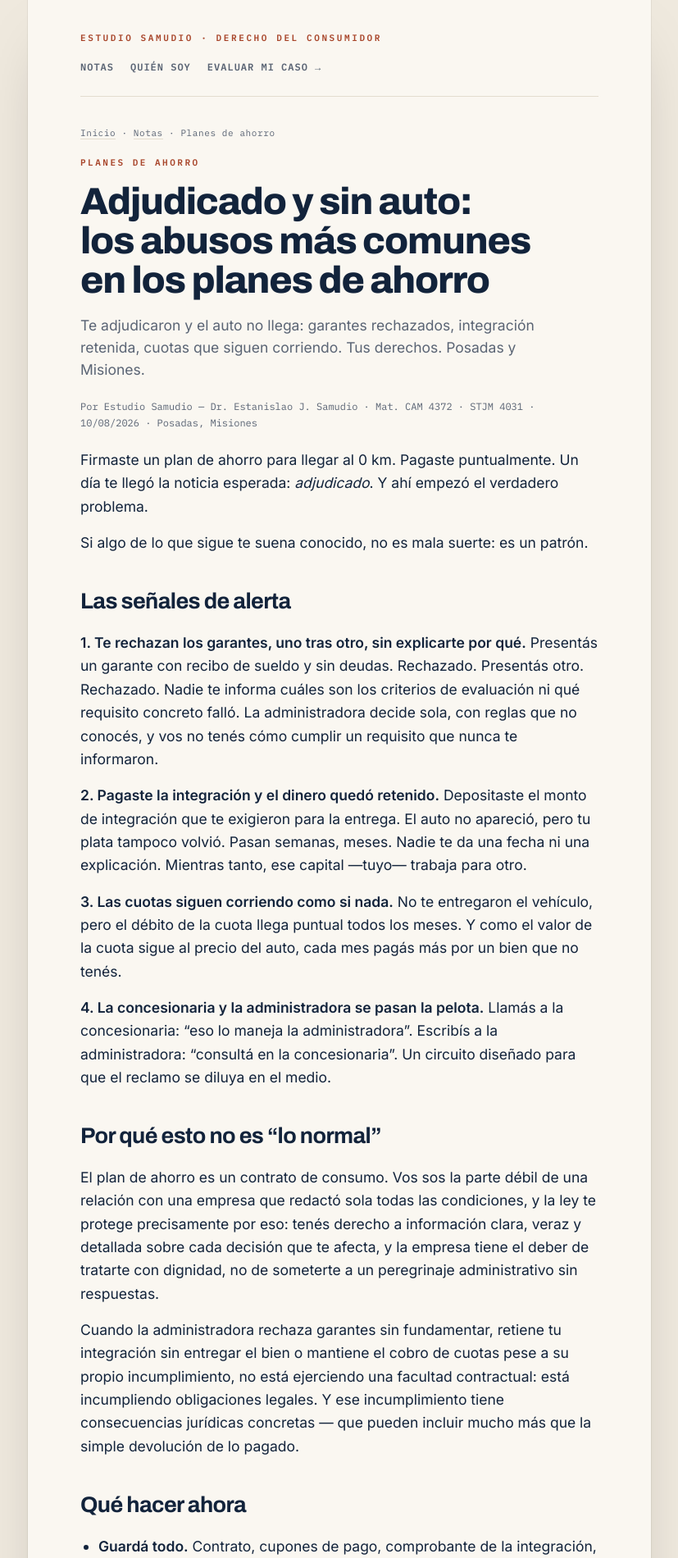
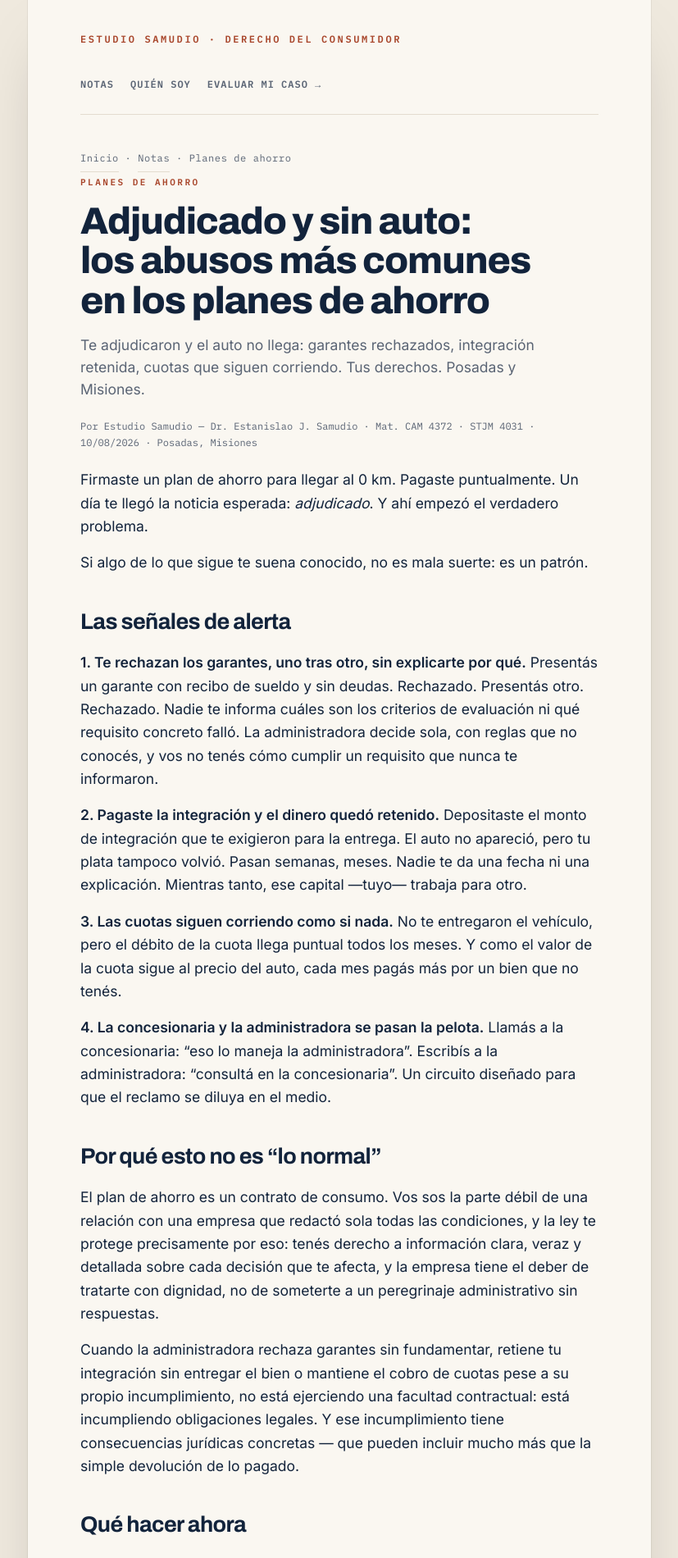
Before and after one commit to drejsamudio-hue/estudio-samudio-landing, a Jekyll site: the page built from _posts/2026-08-10-plan-ahorro-no-me-entregan-el-auto.md, in a window 1280 px wide. Shown: the top 1900 px of the page at 82% size, without its empty margins (226-1053 px from the left). Built offline with Jekyll 4.4.1, drawn with Linux system fonts in a browser that asks for light colours.

Commit message:
fix(a11y): objetivos táctiles de 24 px o más y pie con colores sólidos (--pie-texto)
Enlaces del pie, nav, breadcrumb, relacionadas y 'Leer primero las guías' pasan a tener área táctil por padding. El pie deja de usar opacity y toma el token --pie-texto.

Co-Authored-By: Claude Sonnet 5.5 <noreply@anthropic.com>

```diff
--- a/_layouts/default.html
+++ b/_layouts/default.html
@@ -65,6 +65,7 @@
     --papel:#FAF7F1; --papel2:#F2EDE3; --nieve:#FEFCF8;
     --tierra:#A8452A; --tierra-claro:#B44C2F; --tierra-oscuro:#8A3520; --tierra-suave:#F6E8E1;
     --tinta:#12233B; --tinta-70:#5A6474; --tinta-45:#5A6474;
+    --pie-texto:#A9B6C8;
     --linea:#E3DCCF; --linea-fuerte:#D2C8B6;
     --serif:"Archivo",system-ui,sans-serif;
     --sans:"Inter",-apple-system,BlinkMacSystemFont,"Segoe UI",Helvetica,Arial,sans-serif;
@@ -93,12 +94,12 @@
 
 <style>
   .masthead{display:flex;align-items:center;justify-content:space-between;gap:16px;flex-wrap:wrap;
-            padding-top:38px;padding-bottom:26px;border-bottom:1px solid var(--linea)}
-  .sello-mini{font-family:var(--mono);font-size:11px;letter-spacing:2.6px;text-transform:uppercase;
-              font-weight:600;color:var(--tierra);text-decoration:none}
+            padding-top:28px;padding-bottom:16px;border-bottom:1px solid var(--linea)}
+  .sello-mini{font-family:var(--mono);font-size:12px;letter-spacing:2.6px;text-transform:uppercase;
+              font-weight:600;color:var(--tierra);text-decoration:none;display:inline-block;padding:10px 0}
   nav.top{display:flex;gap:20px}
   nav.top a{font-family:var(--mono);font-size:12px;letter-spacing:1px;text-transform:uppercase;
-            color:var(--tinta-45);text-decoration:none;font-weight:600}
+            color:var(--tinta-45);text-decoration:none;font-weight:600;display:inline-block;padding:10px 0}
   nav.top a:hover{color:var(--tierra)}
 </style>
 
@@ -118,13 +119,23 @@
   </div>
 </div>
 
-<footer style="background:var(--tinta);color:#A9B6C8;font-size:15px;line-height:1.6;padding:38px 0;margin-top:20px">
-  <div style="max-width:632px;margin:0 auto;padding:0 22px">
-    <p><a href="{{ '/' | relative_url }}" data-cta-id="footer_evaluar" data-placement="footer" data-destination="evaluador" data-content-slug="{{ page.slug | default: 'listado' }}" style="color:#fff;font-weight:600">Iniciar mi evaluación orientativa →</a></p>
+<style>
+  footer.pie{background:var(--tinta);color:var(--pie-texto);font-size:15px;line-height:1.6;padding:28px 0 18px;margin-top:20px}
+  footer.pie .in{max-width:632px;margin:0 auto;padding:0 22px}
+  footer.pie .pie-cta{margin:0}
+  footer.pie .pie-cta a{display:inline-block;padding:10px 0;color:#fff;font-weight:600}
+  footer.pie .pie-mat{font-family:var(--mono);font-size:13px}
+  footer.pie .pie-aviso{font-size:14px}
+  footer.pie .pie-links{display:flex;flex-wrap:wrap;gap:0 24px;margin-top:6px}
+  footer.pie .pie-links a{display:inline-block;padding:12px 0;font-size:14px;color:var(--pie-texto)}
+</style>
+<footer class="pie">
+  <div class="in">
+    <p class="pie-cta"><a href="{{ '/' | relative_url }}" data-cta-id="footer_evaluar" data-placement="footer" data-destination="evaluador" data-content-slug="{{ page.slug | default: 'listado' }}">Iniciar mi evaluación orientativa →</a></p>
     <b style="color:#fff;font-weight:700">Estudio Samudio</b> — Derecho del Consumidor · <span style="color:#D9906F">Posadas y provincia de Misiones</span><br>
-    <span style="font-family:var(--mono);font-size:13px;opacity:.75">Dr. Estanislao J. Samudio · Mat. CAM 4372 · Mat. STJM 4031</span><br>
-    <span style="font-size:14px;opacity:.8">Información general al consumidor. No constituye asesoramiento legal sobre un caso concreto.</span><br>
-    <span style="font-size:13px;margin-top:10px;display:inline-block;opacity:.7"><a href="{{ '/' | relative_url }}" style="color:#A9B6C8">Inicio</a> · <a href="{{ '/quien-soy/' | relative_url }}" style="color:#A9B6C8">Quién soy</a> · <a href="{{ '/privacidad/' | relative_url }}" style="color:#A9B6C8">Privacidad</a></span>
+    <span class="pie-mat">Dr. Estanislao J. Samudio · Mat. CAM 4372 · Mat. STJM 4031</span><br>
+    <span class="pie-aviso">Información general al consumidor. No constituye asesoramiento legal sobre un caso concreto.</span>
+    <nav class="pie-links" aria-label="Enlaces del sitio"><a href="{{ '/' | relative_url }}">Inicio</a><a href="{{ '/quien-soy/' | relative_url }}">Quién soy</a><a href="{{ '/privacidad/' | relative_url }}">Privacidad</a></nav>
   </div>
 </footer>
 </body>
--- a/_layouts/post.html
+++ b/_layouts/post.html
@@ -29,10 +29,12 @@ layout: default
                        color:#5A6474;font-weight:600;margin:0 0 10px}
   .relacionadas ul{list-style:none;margin:0;padding:0}
   .relacionadas li{margin:0 0 8px;font-size:15.5px;line-height:1.5}
-  .relacionadas a{color:var(--tierra-oscuro);text-decoration:none;border-bottom:1px solid var(--linea-fuerte)}
+  .relacionadas a{color:var(--tierra-oscuro);text-decoration:none;border-bottom:1px solid var(--linea-fuerte);
+                  display:inline-block;padding:3px 0}
   .relacionadas a:hover{color:var(--tierra);border-bottom-color:var(--tierra)}
-  .breadcrumb{font-family:var(--mono);font-size:11px;letter-spacing:.6px;color:#5A6474;margin:0 0 18px}
-  .breadcrumb a{color:#5A6474;text-decoration:none;border-bottom:1px solid var(--linea)}
+  .breadcrumb{font-family:var(--mono);font-size:12px;letter-spacing:.6px;color:#5A6474;margin:0 0 4px}
+  .breadcrumb a{color:#5A6474;text-decoration:none;border-bottom:1px solid var(--linea);
+                display:inline-block;padding:7px 0}
   .breadcrumb a:hover{color:var(--tierra)}
   .nota .meta{font-family:var(--mono);font-size:12px;color:#5A6474;margin:-8px 0 22px}
 </style>
```
Also changed, not shown: index.html (+12 -7 lines).
